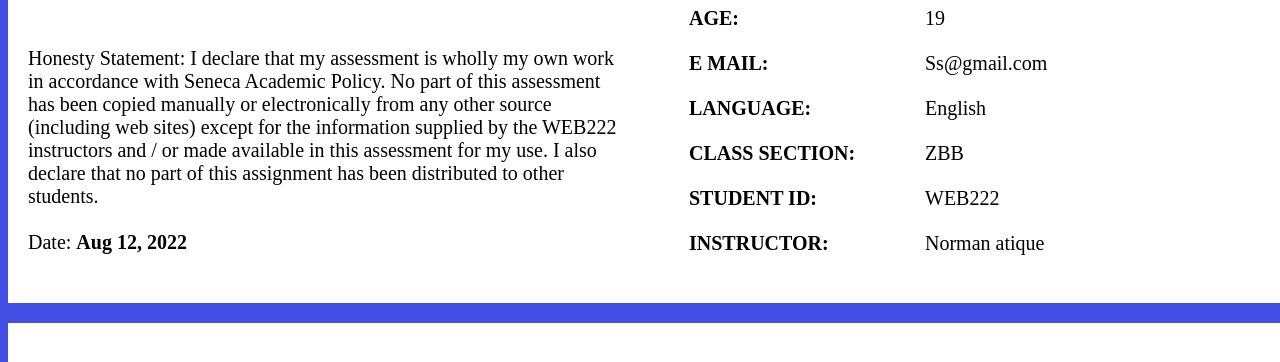
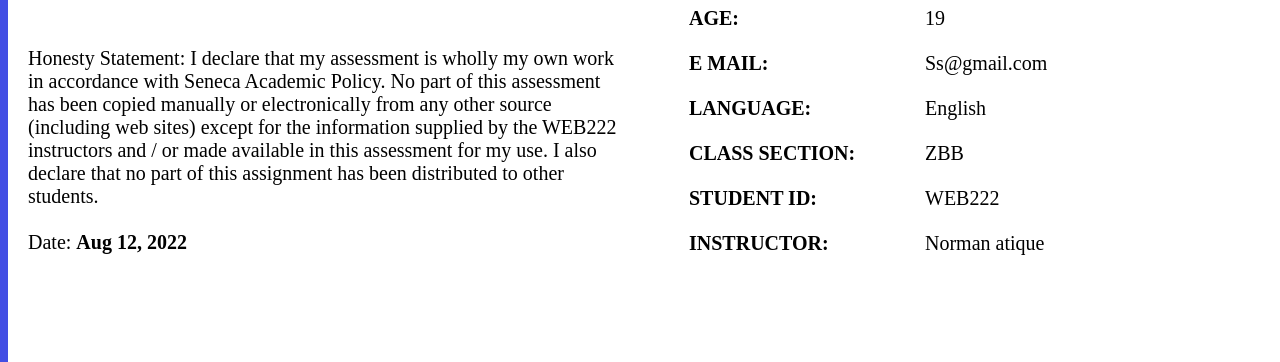
Before and after one commit to sanamlakhotra/WEB222, a plain HTML site: page index.html in a window 1280 px wide. Shown: the part 586-948 px from the top of the page. Drawn offline with Linux system fonts and the light colour scheme.

Commit message:
Update index.css

```diff
--- a/css/index.css
+++ b/css/index.css
@@ -3,7 +3,7 @@ body{height:100%;width:100%;background-color:rgb(67,78,228)}
 .row1{width:200px;margin:5% auto 10px;}
 
 .rowTitle{width:30%;margin:0px auto;text-align:center;height:200px;}
-.row3{clear:both;width:100%;height:400px;font-size:20px;background-color: white;}
+.row3{clear:both;width:100%;height:500px;font-size:20px;background-color: white;}
 .row3Left{width:50%;font-size:20px;float: left;padding:20px;box-sizing:border-box;}
 .row3Right{width:50%;font-size:20px;float: left;padding:20px;box-sizing:border-box;}
 .buttonResume{border:1px white;height:30px; width:200px;border-radius:22px}
```
